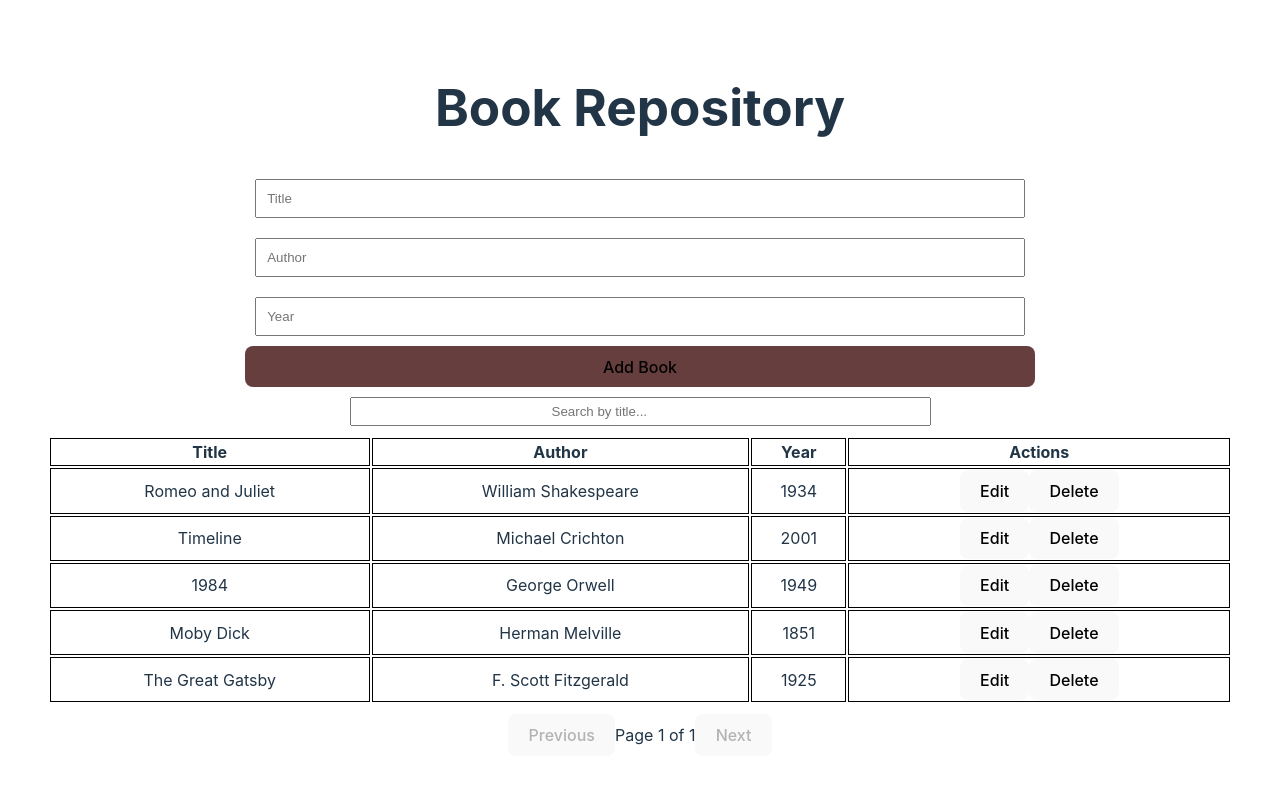
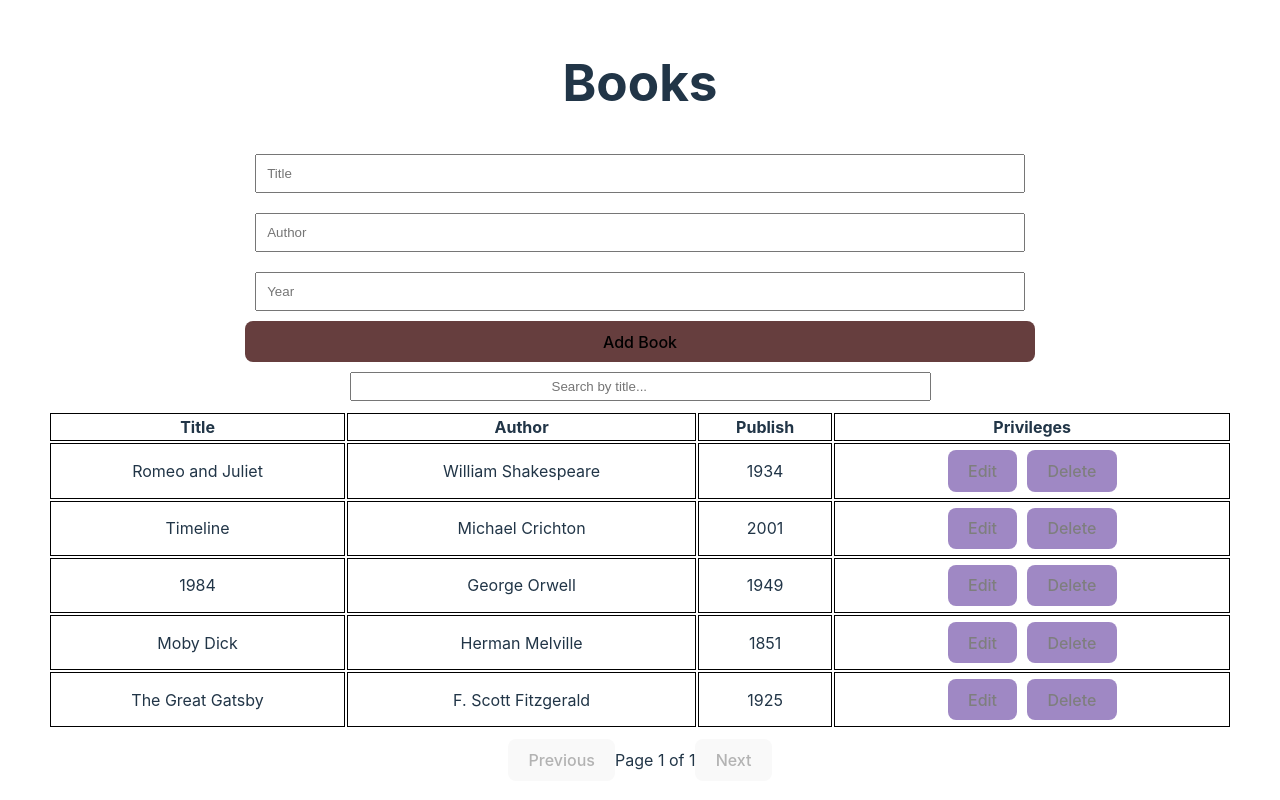
Before and after one commit to VictorNjeru49/books-respo, a React (Vite) app: page / in a window 1280 px wide. Built offline with nearby package versions, Linux system fonts and the light colour scheme.

Commit message:
books commit

```diff
--- a/src/App.scss
+++ b/src/App.scss
@@ -40,5 +40,14 @@
 
       }
     }
+    button{
+      background-color: #42148b;
+      opacity: 0.5;
+      margin: 5px;
+    }
+    button:hover{
+      background-color: #0fbcbc;
+      opacity: 1;
+    }
   }
 }
--- a/src/App.tsx
+++ b/src/App.tsx
@@ -10,9 +10,8 @@ function App() {
   const [booksPerPage] = useState(5);
   const [searchQuery, setSearchQuery] = useState('');
   const [editingBook, setEditingBook] = useState<Book | null>(null);
-  const [storedBooks, setStoredBooks] = Uselocalstorage();
+  const [storedBooks, setStoredBooks] = Uselocalstorage('books', books);
 
-  const idInputRef = useRef<HTMLInputElement>(null);
   const titleInputRef = useRef<HTMLInputElement>(null);
   const authorInputRef = useRef<HTMLInputElement>(null);
   const yearInputRef = useRef<HTMLInputElement>(null);
@@ -22,10 +21,7 @@ function App() {
   }, [books, setStoredBooks]);
 
   useEffect(() => {
-    // storedBooks.forEach
-    // (book => {
-    //   dispatch({ type: 'ADD_BOOK', payload: book });
-    // });
+
   }, [editingBook]);
 
   const filteredBooks = books.filter(book => book.title.toLowerCase().includes(searchQuery.toLowerCase()));
@@ -38,9 +34,10 @@ function App() {
     setCurrentPage(pageNumber);
   }, []);
 
-  const handleAddBook = (e: React.FocusEvent) => {
-    e.preventDefault();
-    if (idInputRef.current && titleInputRef.current && authorInputRef.current && yearInputRef.current) {
+  const handleAddBook = () => {
+    console.log('handle')
+
+    if ( titleInputRef.current && authorInputRef.current && yearInputRef.current) {
       const newBook: Book = {
         id: Date.now().toString(),
         title: titleInputRef.current.value,
@@ -51,6 +48,9 @@ function App() {
       titleInputRef.current.value = '';
       authorInputRef.current.value = '';
       yearInputRef.current.value = '';
+    }else
+    {
+      return false;
     }
   };
 
@@ -77,7 +77,7 @@ function App() {
 
   return (
     <div className="container">
-      <h1>Book Repository</h1>
+      <h1>Books</h1>
       <div className="form">
         <input type="text" placeholder="Title" ref={titleInputRef} />
         <input type="text" placeholder="Author" ref={authorInputRef} />
@@ -85,7 +85,7 @@ function App() {
         {editingBook ? (
           <button onClick={handleUpdateBook}>Update Book</button>
         ) : (
-          <button onClick={()=>(handleAddBook)}>Add Book</button>
+          <button onClick={handleAddBook}>Add Book</button>
         )}
       </div>
       <div className="search">
@@ -101,8 +101,8 @@ function App() {
           <tr>
             <th>Title</th>
             <th>Author</th>
-            <th>Year</th>
-            <th>Actions</th>
+            <th>Publish</th>
+            <th>Privileges</th>
           </tr>
         </thead>
         <tbody>
@@ -119,7 +119,7 @@ function App() {
           ))}
         </tbody>
       </table>
-      <div className="pagination">
+      <div className="nextpage">
         <button
           disabled={currentPage === 1}
           onClick={() => handlePageChange(currentPage - 1)}
--- a/src/components/uselocalstorage.tsx
+++ b/src/components/uselocalstorage.tsx
@@ -1,26 +1,27 @@
-import { useEffect, useState } from 'react'
+import { useState } from 'react';
+import { Book } from '../types/alltypes';
 
-export default function Uselocalstorage() {
+function UseLocalStorage(key:string, initialValue:Book[]) {
+  const [storedValue, setStoredValue] = useState(() => {
+    try {
+      const item = localStorage.getItem(key);
+      return item ? JSON.parse(item) : initialValue;
+    } catch (error) {
+      console.error(error);
+      return initialValue;
+    }
+  });
 
-    const [books, setBooks] = useState(()=>{
+  const setValue = (value:string) => {
+    try {
+      setStoredValue(value);
+        localStorage.setItem(key, JSON.stringify(value));
+    } catch (error) {
+      console.error(error);
+    }
+  };
 
-        try{
-            const booking = localStorage.getItem('books');
-            if(booking != null) {
-                return JSON.parse(booking)
-            }
+  return [storedValue, setValue];
+}
 
-        } catch(error) {
-            (error)
-        }
-
-
-    })
-
-    useEffect(()=>{
-        localStorage.setItem('books', JSON.stringify(books))
-    },[books])
-
-    return[books, setBooks]
-
-}
+export default UseLocalStorage;
```
